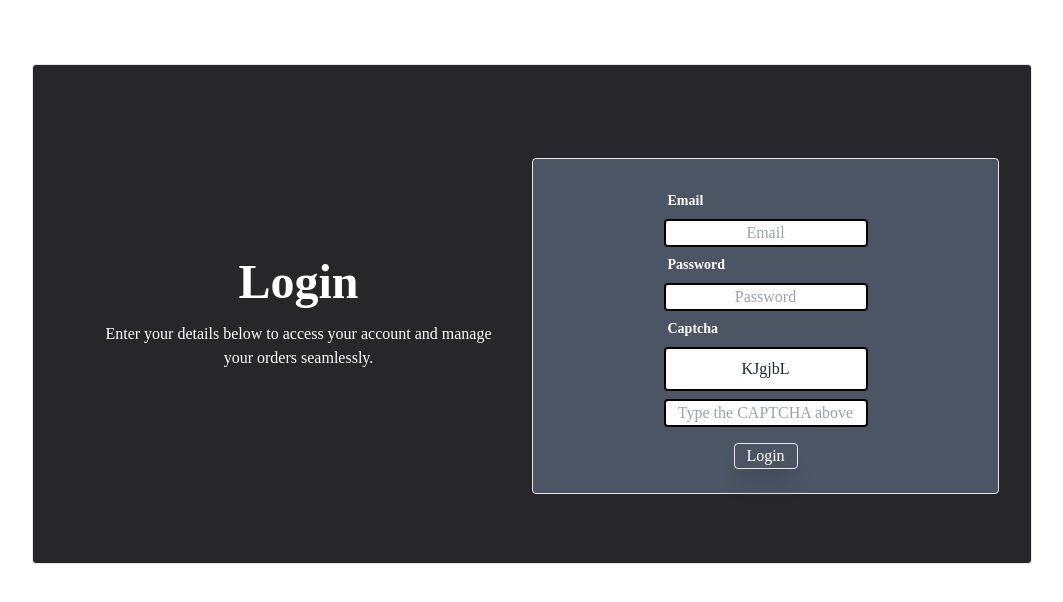
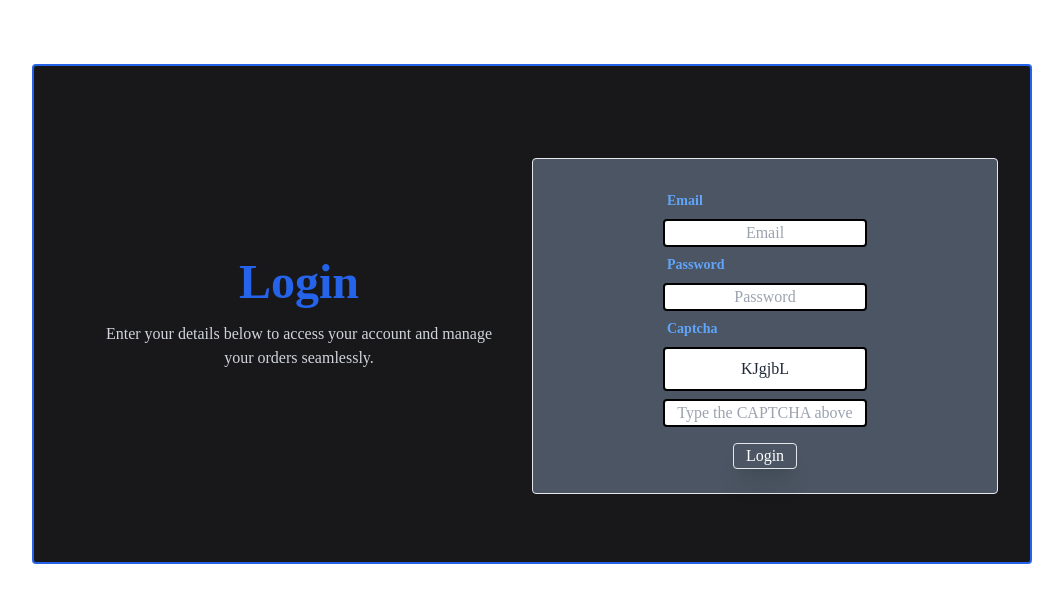
Before and after one commit to JAKUAN-AHMED/Fairy-Resturant-Client, a React (Vite) app: page /login in a window 1280 px wide. Shown: the top 602 px of the page, without its empty margins (108-1171 px from the left). Built offline with nearby package versions, Linux system fonts and the light colour scheme.

Commit message:
again change color text of login page

```diff
--- a/src/Pages/Login/Login.jsx
+++ b/src/Pages/Login/Login.jsx
@@ -33,10 +33,10 @@ const Login = () => {
   };
 
   return (
-    <div className="max-w-7xl mx-auto flex flex-col lg:flex-row space-y-6 items-center justify-center text-center px-8 py-8 lg:w-[1000px] lg:h-[500px] bg-zinc-800 border rounded shadow-4xl lg:mt-16 font-cinzel">
+    <div className="max-w-7xl mx-auto flex flex-col lg:flex-row space-y-6 items-center justify-center text-center px-8 py-8 lg:w-[1000px] lg:h-[500px] bg-zinc-900 border-blue-600 rounded shadow-4xl lg:mt-16 font-cinzel border-2">
       <div className="lg:w-1/2 flex flex-col items-center justify-center space-y-4 text-white">
-        <h2 className="text-5xl font-bold">Login</h2>
-        <p className="lg:w-[400px]">
+        <h2 className="text-5xl text-blue-600 font-bold">Login</h2>
+        <p className="lg:w-[400px] text-gray-300">
           Enter your details below to access your account and manage your orders
           seamlessly.
         </p>
@@ -48,7 +48,7 @@ const Login = () => {
         >
           <div>
             <label className="label">
-              <span className="text-white label-text font-bold">Email</span>
+              <span className=" label-text text-blue-400 font-bold">Email</span>
             </label>
             <input
               className="border-2 border-black rounded text-center"
@@ -62,7 +62,7 @@ const Login = () => {
           </div>
           <div>
             <label className="label">
-              <span className="label-text font-bold text-white">Password</span>
+              <span className="label-text text-blue-400 font-bold ">Password</span>
             </label>
             <input
               className="border-2 text-center border-black rounded"
@@ -76,7 +76,7 @@ const Login = () => {
           </div>
           <div>
             <label className="label">
-              <span className="label-text font-bold text-white">Captcha</span>
+              <span className="label-text text-blue-400 font-bold ">Captcha</span>
             </label>
             <div className="border-2 border-black rounded text-center bg-white py-2">
               {captcha}
```
